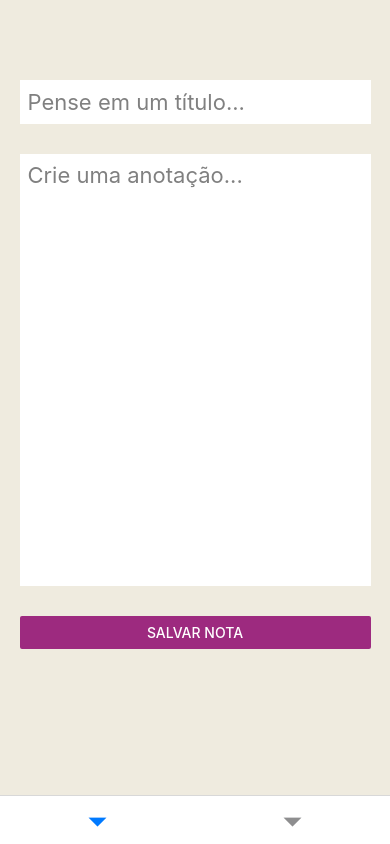
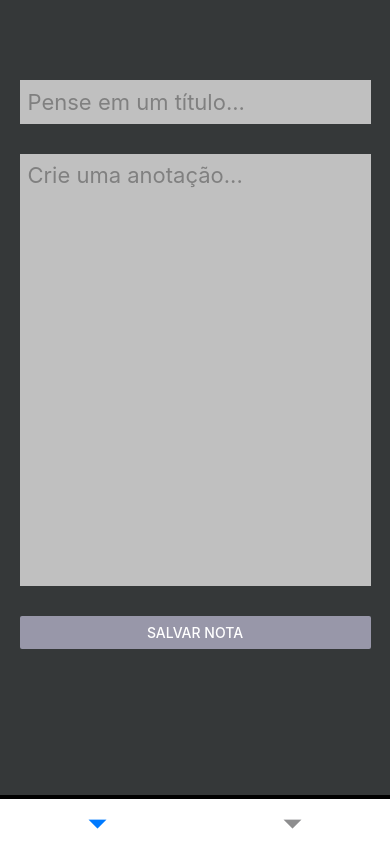
Before and after one commit to Rogerioerio/quadrodenotas.frontend, a React Native app: screen / in a window 390 px wide. Built offline with nearby package versions, Linux system fonts and the light colour scheme.

Commit message:
Mudando estilização das páginas, e adicionando dados á página de lista

```diff
--- a/App.tsx
+++ b/App.tsx
@@ -1,3 +1,4 @@
+import { StyleSheet } from 'react-native';
 import { AnnotInsertPage } from './src/screens/AnnotInsertPage';
 import { ListPage } from './src/screens/ListPage';
 
@@ -15,7 +16,8 @@
             tabBarShowLabel: false,
             tabBarHideOnKeyboard: true,
             headerShown: false,
-            animation: 'shift'
+            animation: 'shift',
+            tabBarStyle: styles.tabBar
         }}>
           <Tab.Screen
             name="Criar Nota"
@@ -29,3 +31,10 @@
       </NavigationContainer>
   );
 }
+
+const styles = StyleSheet.create({
+  tabBar: {
+    borderColor: 'black',
+    borderTopWidth: 4,
+  }
+})
--- a/src/Components/buttonSubmit/index.tsx
+++ b/src/Components/buttonSubmit/index.tsx
@@ -9,7 +9,7 @@
 export function BtnSubmit() {
     return(
         <View style={style.control}>
-            <Button title="Salvar nota" onPress={handlePress} color={'#9d2a7f'}/>
+            <Button title="Salvar nota" onPress={handlePress} color={'#9897A9'}/>
         </View>
     )
 }
--- a/src/Components/input/annotInput/styles.ts
+++ b/src/Components/input/annotInput/styles.ts
@@ -5,7 +5,7 @@
         width:'100%'
     },
     control:{
-        backgroundColor:'white',
+        backgroundColor:'#C0C0C0',
         width:'100%',
         height:'80%',
         fontSize:22,
--- a/src/Components/input/tittleInput/styles.ts
+++ b/src/Components/input/tittleInput/styles.ts
@@ -5,7 +5,7 @@
         width:'100%'
     },
     control:{
-        backgroundColor:'white',
+        backgroundColor:'#C0C0C0',
         width:'100%',
         height:50,
         fontSize:22,
--- a/src/screens/AnnotInsertPage/styles.ts
+++ b/src/screens/AnnotInsertPage/styles.ts
@@ -7,7 +7,7 @@
         flex:1,
         alignItems:'center',
         justifyContent:'center',
-        backgroundColor:'#efebdf',
+        backgroundColor:'#353839',
     },
     formsTxt:{
         width: width * 0.9,
--- a/src/screens/ListPage/index.tsx
+++ b/src/screens/ListPage/index.tsx
@@ -1,18 +1,31 @@
 import React from "react";
 
 import {
-    View,
+    View, FlatList,
 } from 'react-native';
 
 import { style } from "./styles";
 
+const DATA = [
+    {
+        id: '1',
+        title: 'Anotação 1',
+        text: 'Lorem ipsum dolor sit amet, consectetur adipiscing elit, sed do eiusmod tempor incididunt ut labore et dolore magna aliqua. Ut enim ad minim veniam, quis nostrud exercitation ullamco laboris nisi ut aliquip ex ea commodo consequat. Duis aute irure dolor in reprehenderit in voluptate velit esse cillum dolore eu fugiat nulla pariatur. Excepteur sint occaecat cupidatat non proident, sunt in culpa qui officia deserunt mollit anim id est laborum.'
+    },
+    {
+        id: '2',
+        title: 'Anotação 2',
+        text: 'Lorem ipsum dolor sit amet, consectetur adipiscing elit, sed do eiusmod tempor incididunt ut labore et dolore magna aliqua. Ut enim ad minim veniam, quis nostrud exercitation ullamco laboris nisi ut aliquip ex ea commodo consequat. Duis aute irure dolor in reprehenderit in voluptate velit esse cillum dolore eu fugiat nulla pariatur. Excepteur sint occaecat cupidatat non proident, sunt in culpa qui officia deserunt mollit anim id est laborum.'
+    }
+  ]
 
 
 export function ListPage (){
     return (
         <View style={style.container}>
             <View style={style.listTxt}>
-
+                <View style={style.cardTxt}></View>
+                <View style={style.cardTxt}></View>
             </View>
         </View>
     )
--- a/src/screens/ListPage/styles.ts
+++ b/src/screens/ListPage/styles.ts
@@ -7,13 +7,25 @@
         flex:1,
         alignItems:'center',
         justifyContent:'center',
-        backgroundColor:'#efebdf',
+        backgroundColor:'#353839',
     },
-    formsTxt:{
+    listTxt:{
+        backgroundColor: 'white',
         width: width * 0.9,
-        height: "80%",
+        height: height,
+        marginTop: '30%',
+        paddingTop: 30,
+        borderRadius: 40,
+        borderWidth: 4,
         alignItems:'center',
         justifyContent:'flex-start',
         gap:30
+    },
+    cardTxt:{
+        backgroundColor: '#efebdf',
+        width: '90%',
+        height: '20%',
+        borderRadius: 40,
+
     }
 })
```
